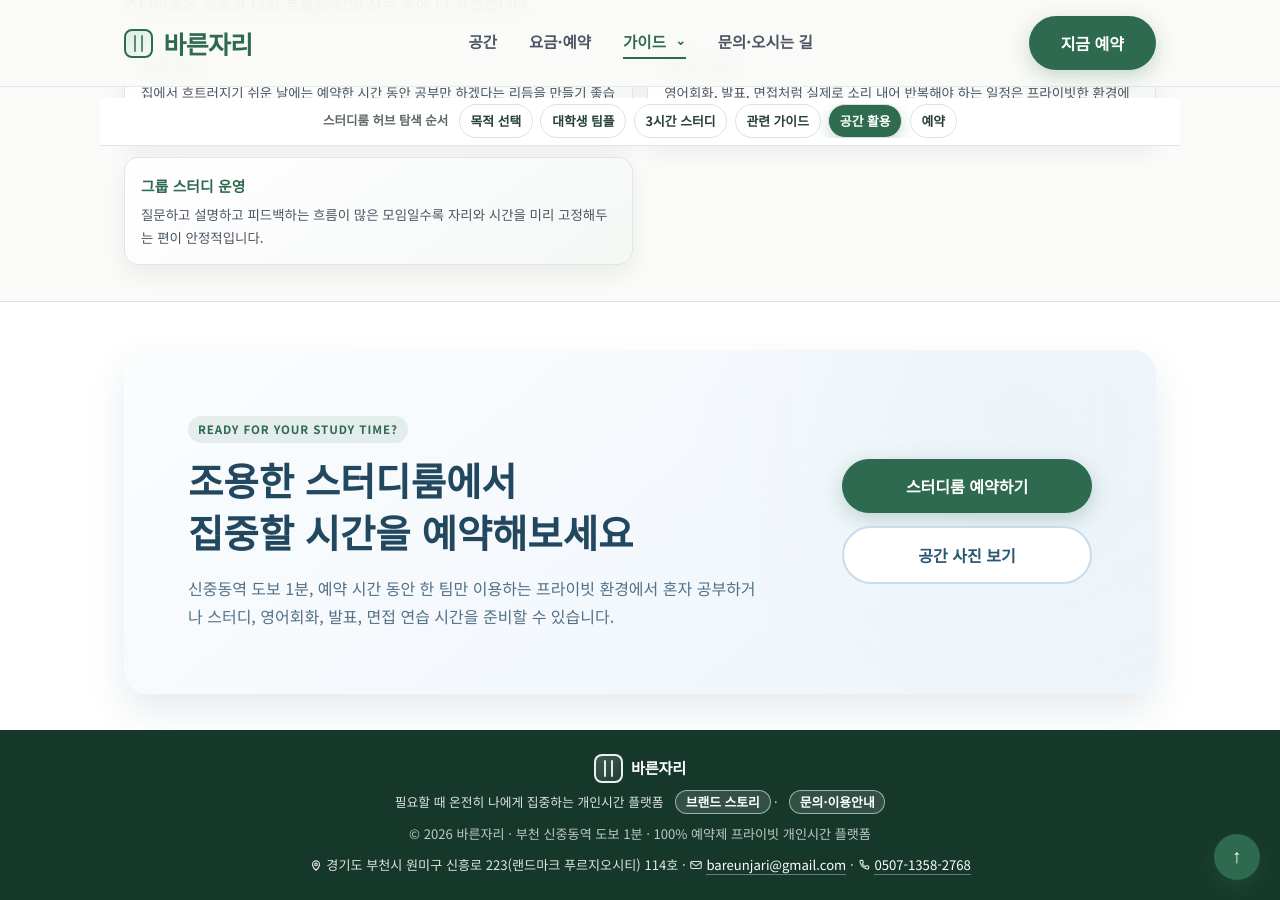
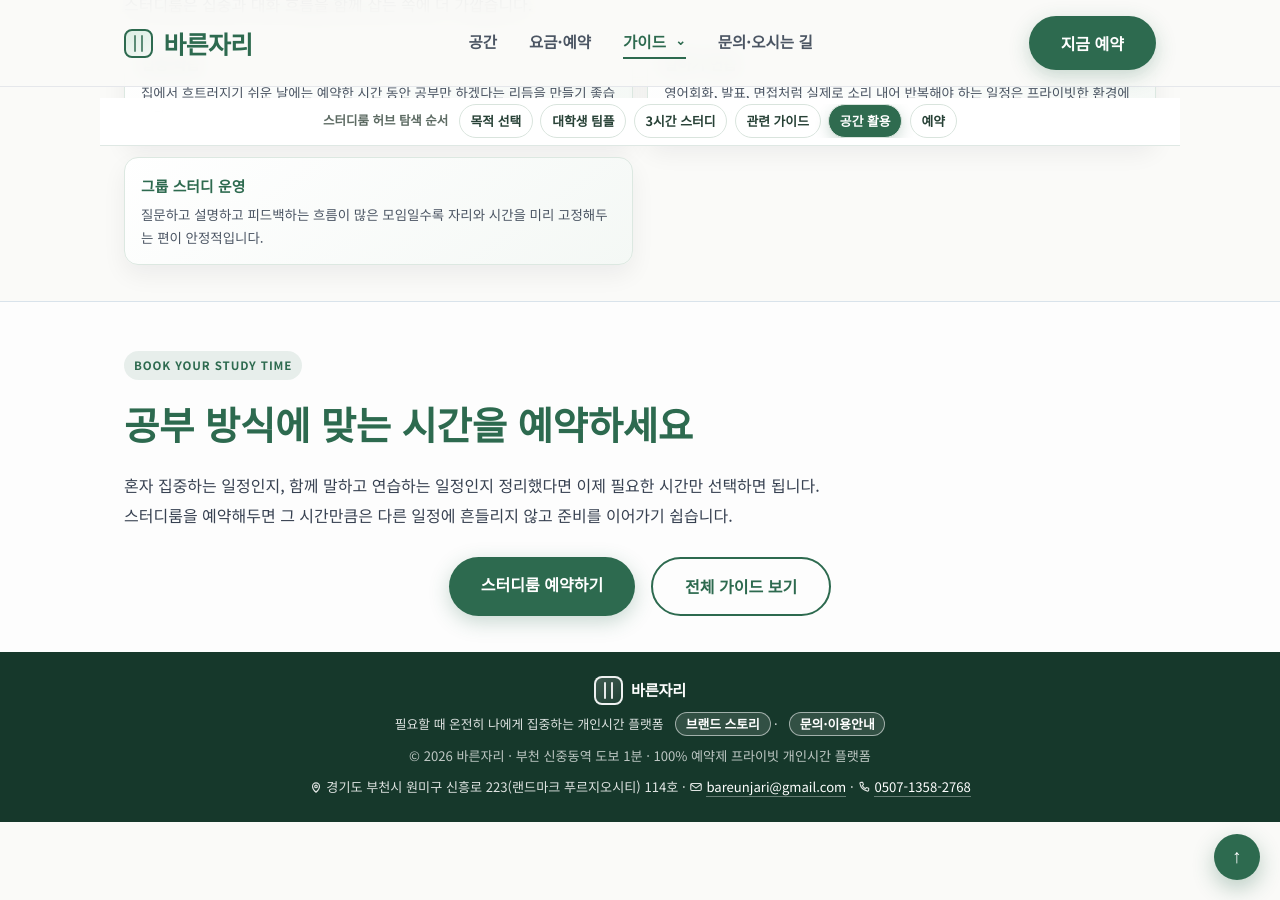
Before and after one commit to bareunspace/blog, a Jekyll site: the page built from study.html, in a window 1280 px wide and 900 px high, scrolled down 4598 px. Built offline with Jekyll 4.4.1, drawn with Linux system fonts in a browser that asks for light colours.

Commit message:
Remove special contained thumbnail from study hub

```diff
--- a/study.html
+++ b/study.html
@@ -57,7 +57,7 @@
           {% assign post_card_image = post.preload_image | default: post.og_image | default: '/images/main.jpeg' %}
           {% assign card_index = forloop.index | prepend: '0' %}
           <article class="blog-guide-card meeting-series-card{% if forloop.first %} meeting-series-card-hero{% elsif forloop.index <= 3 %} meeting-series-card-support{% else %} meeting-series-card-archive{% endif %}">
-            <a class="blog-guide-image{% if forloop.index == 5 %} blog-guide-image-contain{% endif %}" href="{{ post.url | relative_url }}" tabindex="-1" aria-hidden="true">{% if post_card_image contains '://' %}<img src="{{ post_card_image }}" alt="" loading="lazy" />{% else %}<img src="{{ '/' | append: post_card_image | relative_url }}" alt="" loading="lazy" />{% endif %}</a>
+            <a class="blog-guide-image" href="{{ post.url | relative_url }}" tabindex="-1" aria-hidden="true">{% if post_card_image contains '://' %}<img src="{{ post_card_image }}" alt="" loading="lazy" />{% else %}<img src="{{ '/' | append: post_card_image | relative_url }}" alt="" loading="lazy" />{% endif %}</a>
             <div class="blog-guide-content">
               <div class="meeting-series-headline-row"><p class="blog-card-eyebrow">{{ card_index }} · {{ post.hub_label | default: post.category }}</p><span class="meeting-series-index" aria-hidden="true">{{ card_index }}</span></div>
               <p class="meeting-series-kicker">{{ post.hub_kicker | default: "관련 활용 가이드" }}</p>
@@ -113,12 +113,12 @@
     </div>
   </section>
 
-  <section id="booking" class="blog-conversion-section study-booking-highlight">
+  <section id="booking" class="about-cta-section study-booking-section">
     <div class="section-inner">
-      <div class="blog-conversion-panel">
-        <div><p class="section-label soft">Ready for Your Study Time?</p><h2>조용한 스터디룸에서<br />집중할 시간을 예약해보세요</h2><p>신중동역 도보 1분, 예약 시간 동안 한 팀만 이용하는 프라이빗 환경에서 혼자 공부하거나 스터디, 영어회화, 발표, 면접 연습 시간을 준비할 수 있습니다.</p></div>
-        <div class="blog-conversion-actions"><a href="/booking/" class="btn-primary" data-cta="study_hub_booking">스터디룸 예약하기</a><a href="/index.html#space" class="btn-outline">공간 사진 보기</a></div>
-      </div>
+      <p class="section-label">Book Your Study Time</p>
+      <h2 class="section-title">공부 방식에 맞는 시간을 예약하세요</h2>
+      <p class="section-desc">혼자 집중하는 일정인지, 함께 말하고 연습하는 일정인지 정리했다면 이제 필요한 시간만 선택하면 됩니다. 스터디룸을 예약해두면 그 시간만큼은 다른 일정에 흔들리지 않고 준비를 이어가기 쉽습니다.</p>
+      <div class="hero-btns"><a href="/booking/" class="btn-primary">스터디룸 예약하기</a><a href="/blog.html" class="btn-outline">전체 가이드 보기</a></div>
     </div>
   </section>
 </main>
```
